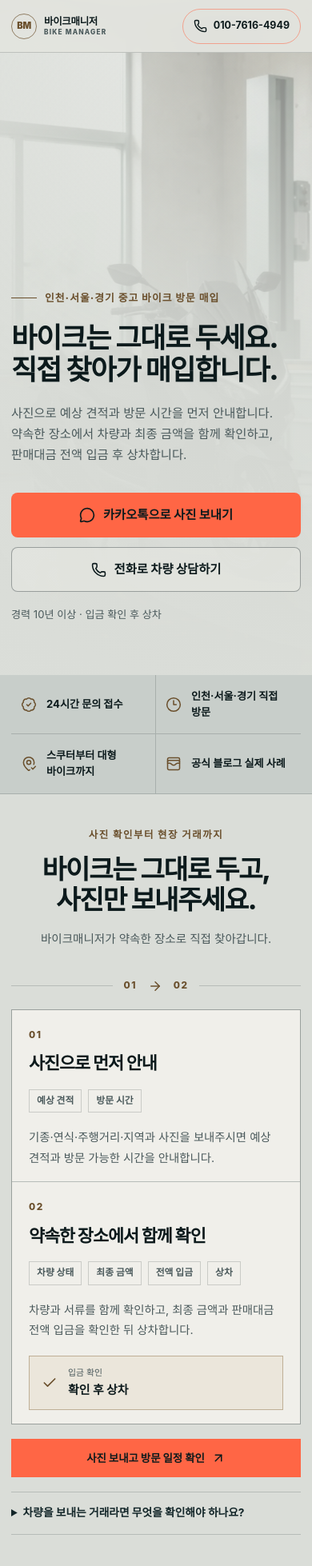
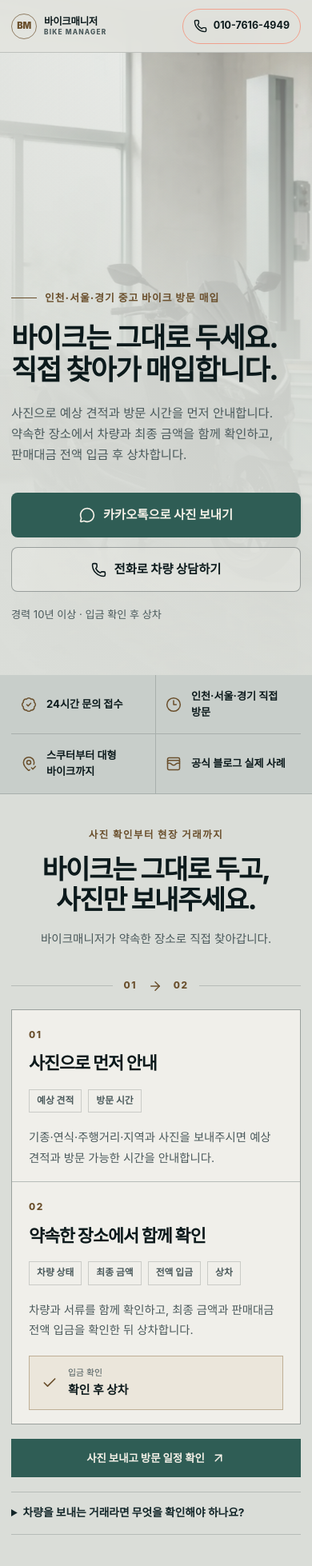
Before and after one commit to 12538253/bike-landing, a Next.js app: page / in a window 390 px wide. Shown: the top 1958 px of the page at 80% size. Built offline with nearby package versions, Linux system fonts and the light colour scheme.

Commit message:
feat: calm preview actions with eucalyptus CTA

```diff
--- a/app/globals.css
+++ b/app/globals.css
@@ -16,7 +16,9 @@
   --line-light: rgba(255, 255, 255, 0.16);
   --muted: #4a595b;
   --muted-light: #a9b7b8;
-  --orange: #ff6645;
+  --cta: #2f5d55;
+  --cta-hover: #244a45;
+  --cta-foreground: #f5f1e8;
   --brass: #6a4f2c;
   --brass-deep: #6a4f2c;
   --steel: #789094;
@@ -101,7 +103,7 @@ address {
 }
 
 ::selection {
-  background: var(--orange);
+  background: rgba(47, 93, 85, 0.22);
   color: var(--ink);
 }
 
@@ -289,14 +291,14 @@ section[id] {
   height: 100%;
   object-fit: cover;
   object-position: 58% center;
-  filter: saturate(0.82) contrast(1) brightness(1.06);
+  filter: saturate(0.86) contrast(1.02) brightness(1.03);
 }
 
 .hero__shade {
   z-index: -2;
   background:
-    linear-gradient(90deg, rgba(218, 221, 216, 0.98) 0%, rgba(218, 221, 216, 0.94) 36%, rgba(218, 221, 216, 0.34) 64%, rgba(218, 221, 216, 0.05) 100%),
-    linear-gradient(0deg, rgba(218, 221, 216, 0.32) 0%, transparent 48%);
+    linear-gradient(90deg, rgba(218, 221, 216, 0.97) 0%, rgba(218, 221, 216, 0.9) 36%, rgba(218, 221, 216, 0.2) 64%, rgba(218, 221, 216, 0.02) 100%),
+    linear-gradient(0deg, rgba(218, 221, 216, 0.26) 0%, transparent 48%);
 }
 
 .hero__inner {
@@ -378,11 +380,12 @@ section[id] {
 }
 
 .button--primary {
-  background: var(--orange);
-  color: var(--ink);
+  background: var(--cta);
+  color: var(--cta-foreground);
 }
 
 .button--primary:hover {
+  background: var(--cta-hover);
   transform: translateY(-2px);
 }
 
@@ -810,10 +813,14 @@ button.visit-flow__stage-summary {
   gap: 8px;
   margin-top: 18px;
   padding-inline: 18px;
-  background: var(--orange);
-  color: var(--ink);
+  background: var(--cta);
+  color: var(--cta-foreground);
   font-size: 0.84rem;
   font-weight: 820;
+}
+
+.visit-flow__cta:hover {
+  background: var(--cta-hover);
 }
 
 .visit-flow__safety {
@@ -1209,8 +1216,8 @@ button.visit-flow__stage-summary {
 
   .hero__shade {
     background:
-      linear-gradient(90deg, rgba(218, 221, 216, 0.97) 0%, rgba(218, 221, 216, 0.88) 62%, rgba(218, 221, 216, 0.56) 100%),
-      linear-gradient(0deg, rgba(218, 221, 216, 0.86) 0%, rgba(218, 221, 216, 0.24) 64%);
+      linear-gradient(90deg, rgba(218, 221, 216, 0.96) 0%, rgba(218, 221, 216, 0.84) 58%, rgba(218, 221, 216, 0.4) 100%),
+      linear-gradient(0deg, rgba(218, 221, 216, 0.78) 0%, rgba(218, 221, 216, 0.18) 64%);
   }
 
   .trust-bar__grid {
@@ -1297,8 +1304,8 @@ button.visit-flow__stage-summary {
 
   .hero__shade {
     background:
-      linear-gradient(0deg, rgba(218, 221, 216, 0.99) 0%, rgba(218, 221, 216, 0.94) 42%, rgba(218, 221, 216, 0.54) 76%, rgba(218, 221, 216, 0.26) 100%),
-      linear-gradient(90deg, rgba(218, 221, 216, 0.82) 0%, rgba(218, 221, 216, 0.38) 100%);
+      linear-gradient(0deg, rgba(218, 221, 216, 0.96) 0%, rgba(218, 221, 216, 0.9) 46%, rgba(218, 221, 216, 0.45) 78%, rgba(218, 221, 216, 0.18) 100%),
+      linear-gradient(90deg, rgba(218, 221, 216, 0.7) 0%, rgba(218, 221, 216, 0.22) 100%);
   }
 
   .hero__description {
```
